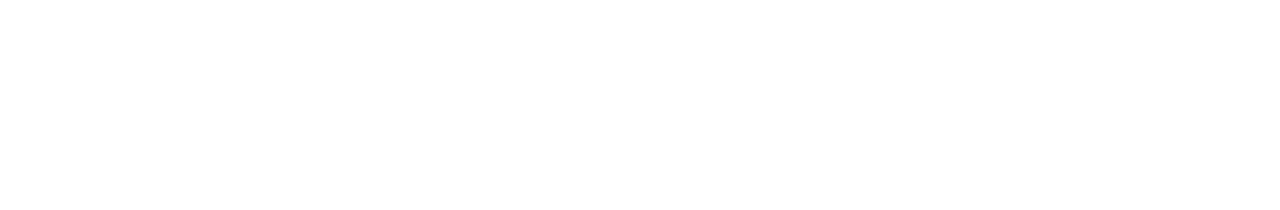
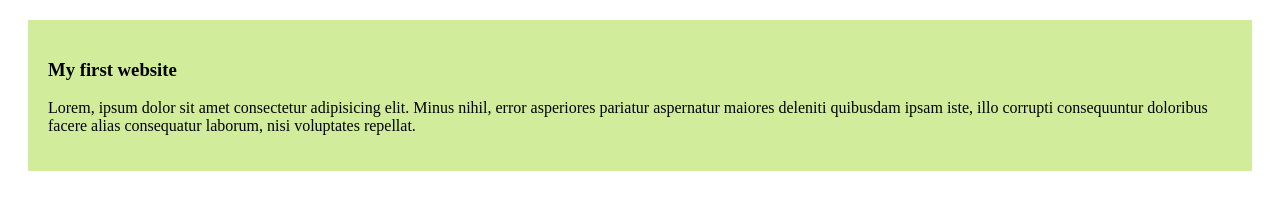
Before and after one commit to amrinkarim22/my-simple-websitee, a plain HTML site: page index.html in a window 1280 px wide. Drawn offline with Linux system fonts and the light colour scheme.

Commit message:
added first blog with background color and padding, margin

```diff
--- a/index.html
+++ b/index.html
@@ -4,8 +4,14 @@
     <meta charset="UTF-8">
     <meta name="viewport" content="width=device-width, initial-scale=1.0">
     <title>my simple websitee</title>
+    <link rel="stylesheet" href="styles/styles.css">
 </head>
 <body>
-
+    <div>
+        <h3>My first website</h3>
+        <p>
+            Lorem, ipsum dolor sit amet consectetur adipisicing elit. Minus nihil, error asperiores pariatur aspernatur maiores deleniti quibusdam ipsam iste, illo corrupti consequuntur doloribus facere alias consequatur laborum, nisi voluptates repellat.
+        </p>
+    </div>
 </body>
 </html>
--- /dev/null
+++ b/styles/styles.css
@@ -0,0 +1,5 @@
+div{
+    background-color:rgb(209, 237, 155) ;
+    padding: 20px;
+    margin: 20px;
+}
```
